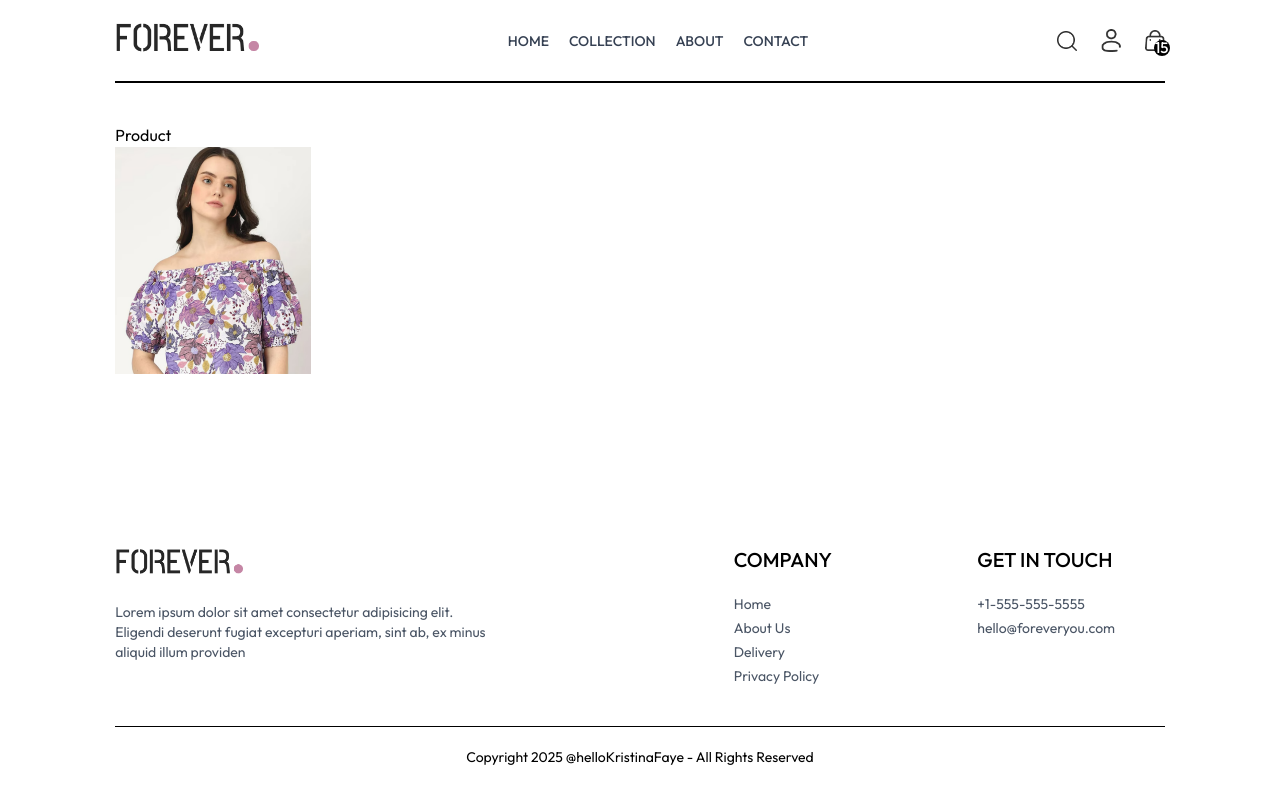
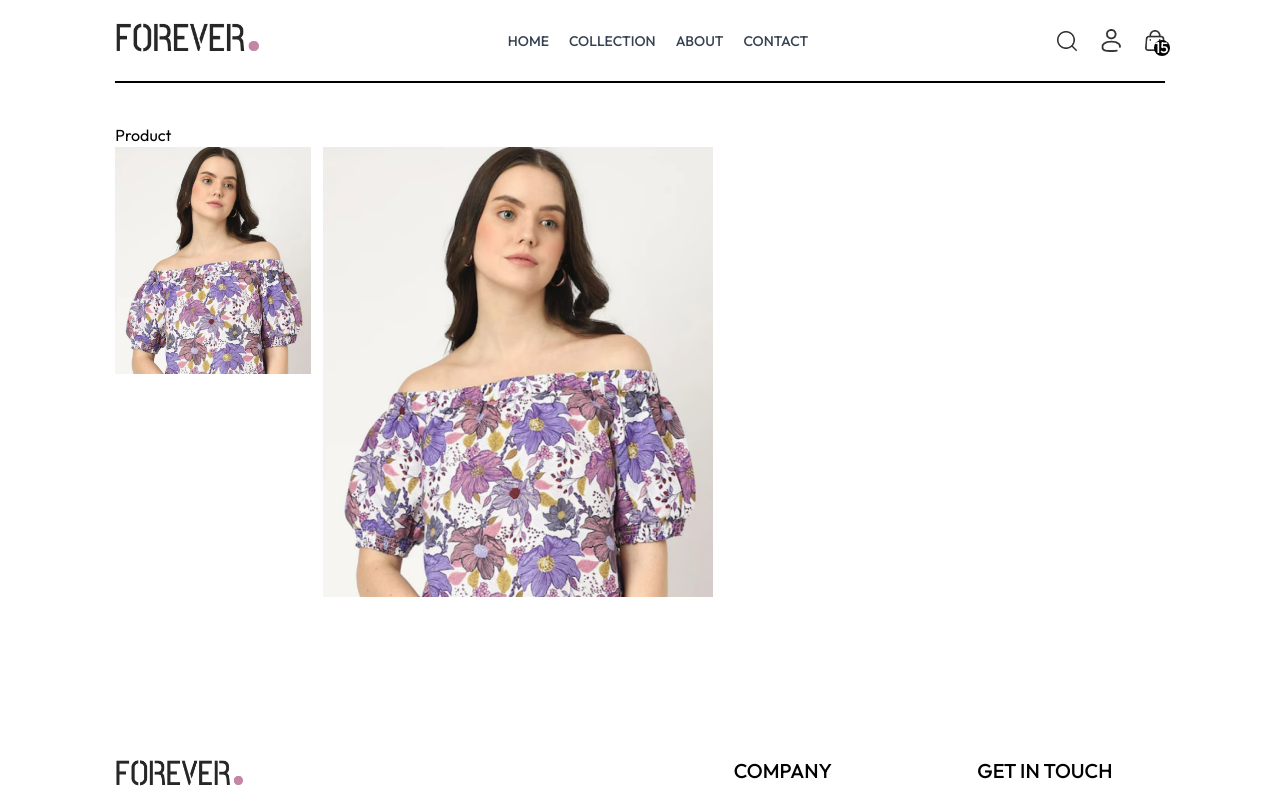
Before and after one commit to hellokristinafaye/clothing-ecommerce, a React (Vite) app: page /product/aaaaa in a window 1280 px wide. Shown: the top 800 px of the page. Built offline with nearby package versions, Linux system fonts and the light colour scheme.

Commit message:
Big image added

```diff
--- a/src/pages/Product.jsx
+++ b/src/pages/Product.jsx
@@ -40,7 +40,9 @@ const Product = () => {
               ))
               }
           </div>
-          <div className="w-full sm:w-[80%]"></div>
+          <div className="w-full sm:w-[80%]">
+            <img src={image} alt="" className="" />
+          </div>
 
         </div>
       </div>
```
